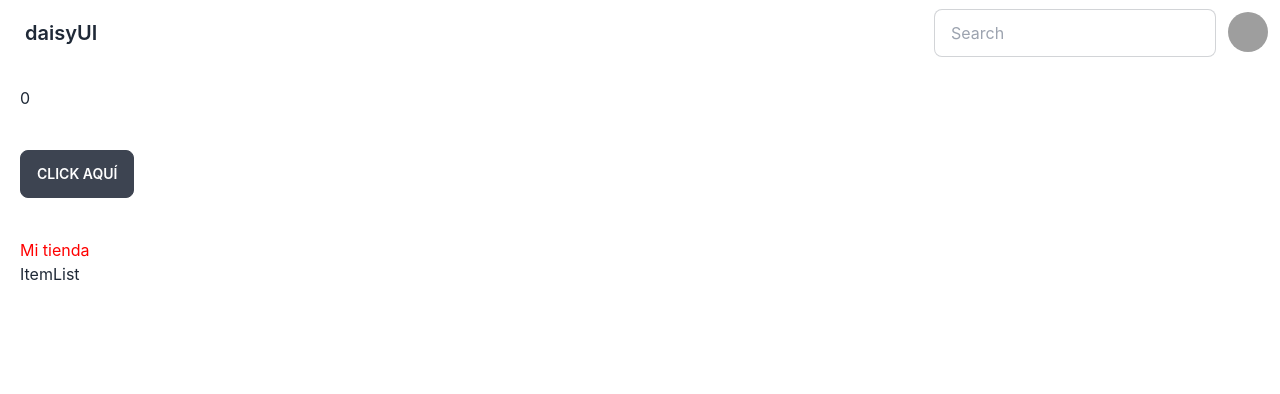
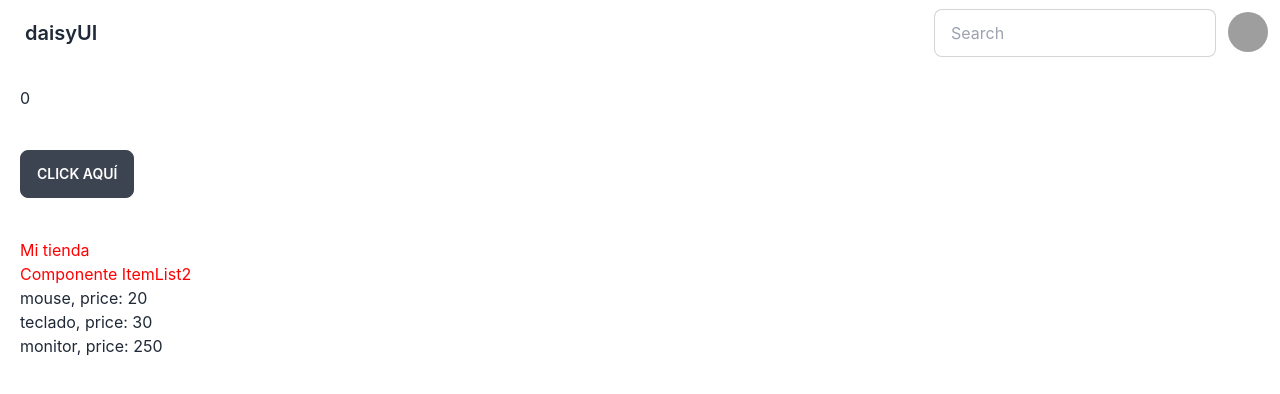
Before and after one commit to karmap/react38095, a React (Create React App) app: page / in a window 1280 px wide. Shown: the top 394 px of the page. Built offline with nearby package versions, Linux system fonts and the light colour scheme; grey boxes are pictures that could not be loaded.

Commit message:
mock async y map

```diff
--- /dev/null
+++ b/src/components/shop/ItemCard.js
@@ -0,0 +1,6 @@
+const ItemCard = ({name, price}) => {
+  return (
+    <div>{name}, price: {price}</div>
+  )
+}
+export default ItemCard
--- /dev/null
+++ b/src/components/shop/ItemList2.js
@@ -0,0 +1,38 @@
+import { useEffect, useState } from "react"
+import ItemCard from "./ItemCard"
+
+const products = [
+    {id: 1, name:'mouse', price:'20'},
+    {id: 2, name:'teclado', price:'30'},
+    {id: 3, name:'monitor', price:'250'},
+]
+
+const ItemList2 = () => {
+
+  const [items, setItems] = useState([ {id: 4, name:'cpu', price:'2500'},])
+
+  useEffect( ()=>{
+    getProducts().then( res => {
+        setItems( res )
+    })
+    .catch( err => {
+        console.log('err: ' + err);
+    })
+  }, [])
+
+  const getProducts = () => {
+    return new Promise( (resolve) => {
+      setTimeout( () => {
+        resolve( products )
+      }, 3000)
+    })
+  }
+
+  return (
+    <div>
+      <h1>Componente ItemList2</h1>
+      { items.map( item => <ItemCard key={item.id} {...item} /> ) }
+    </div>
+  )
+}
+export default ItemList2
--- a/src/components/shop/ItemListContainer.js
+++ b/src/components/shop/ItemListContainer.js
@@ -1,10 +1,10 @@
-import ItemList from "./ItemList"
+import ItemList2 from "./ItemList2"
 
 const ItemListContainer = ( {greeting} ) => {
   return (
     <div className="m-5">
       <h1>{greeting}</h1>
-      <ItemList/>
+      <ItemList2/>
     </div>
   )
 }
```
